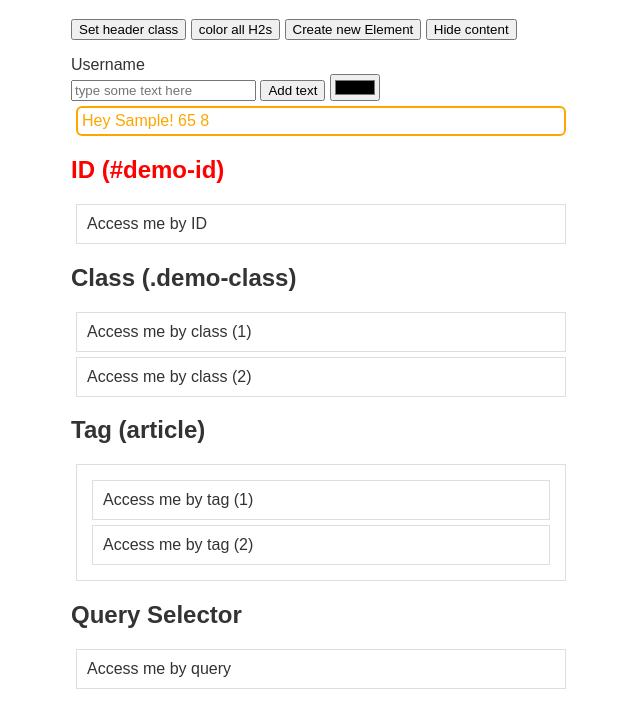
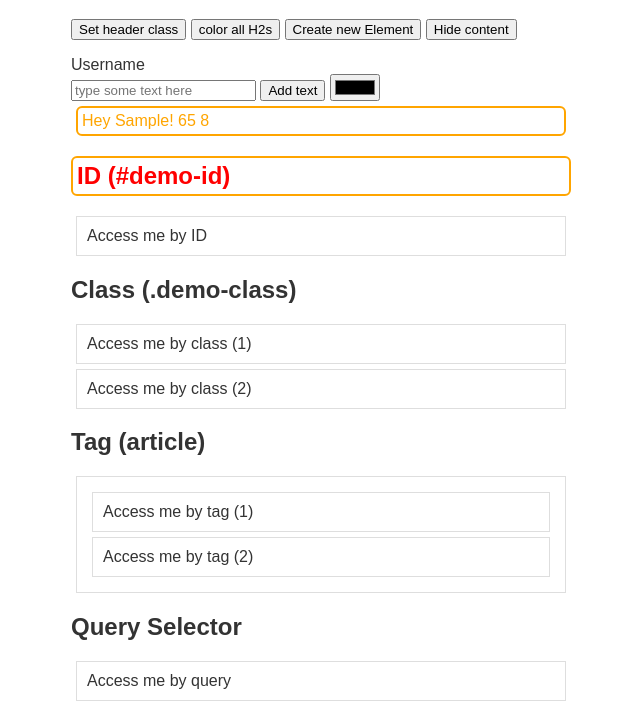
Before and after one commit to StefanoMiC/M1-D12-Inputs-Events-FS0322, a plain HTML site: page index.html in a window 1280 px wide. Both pictures are taken after typing "Sample" into the empty fields and a click on the button "Create new Element". Shown: the part 61-767 px from the top of the page, without its empty margins (319-959 px from the left). Drawn offline with Linux system fonts and the light colour scheme.

Commit message:
added comments

```diff
--- a/index.html
+++ b/index.html
@@ -143,6 +143,11 @@
                 document.getElementsByTagName("body")[0].style.backgroundColor = e.target.value
             }
 
+            // Everything that should be executed as soon as the page is loaded and ready
+            // should belong to this function
+
+            // For instance, setting the header class...
+            setHeaderClass()
 
         }
         // const eventListener = function () {
@@ -166,7 +171,9 @@
         // }
 
 
-
+        // This function is a LISTENER for an EVENT
+        // That means that WHENEVER the EVENT is HAPPENING
+        // this FUNCTION is CALLED
         const changeText = function (e, color) {
             // console.log(e)
             const article = e.target
@@ -269,12 +276,23 @@
                 div.innerText += " :) "
             }
 
-            // newElementNode.onmouseover = changeColor //  changeColor(event) equivalent to the below method
+            // WE WANT TO SET 'changeColor' AS A LISTENER FOR THE MOUSE OVER EVENT
+            // WARNING: we're NOT calling the function RIGHT NOW,
+            // so we don't have to put any brackets () or (event)
+            // This down here is equivalent to writing:
+            // ...onmouseover="changeTextColor(event)"
+            // in the static HTML code
+
+            newElementNode.onmouseover = changeColor //  changeColor(event), the event will be passed automatically by the eventListener itself
             // newElementNode.onmouseover = function (e) {
             //     console.log("HEY");
             //     changeColor(e)
             // }
 
+
+            // it is equivalent to the below method
+            // This second alternative is more powerful, because it allows us
+            // to specify MORE THAN ONE listener to the event
             // newElementNode.addEventListener("mouseover", changeColor)
             // newElementNode.addEventListener("mouseover", function () { console.log("HEY") })
 
@@ -286,6 +304,9 @@
             // const body = document.getElementsByTagName("body")[0]
             // const body = document.querySelector("body")
             // body.appendChild(newElementNode)
+
+            // WE NOW ATTACH / APPEND THE NEWLY CREATED ELEMENT TO THE DOM
+            // From now on, it will show up in the page
 
             containerNode.insertBefore(newElementNode, nodeToGoBeforeOf)
 
```
